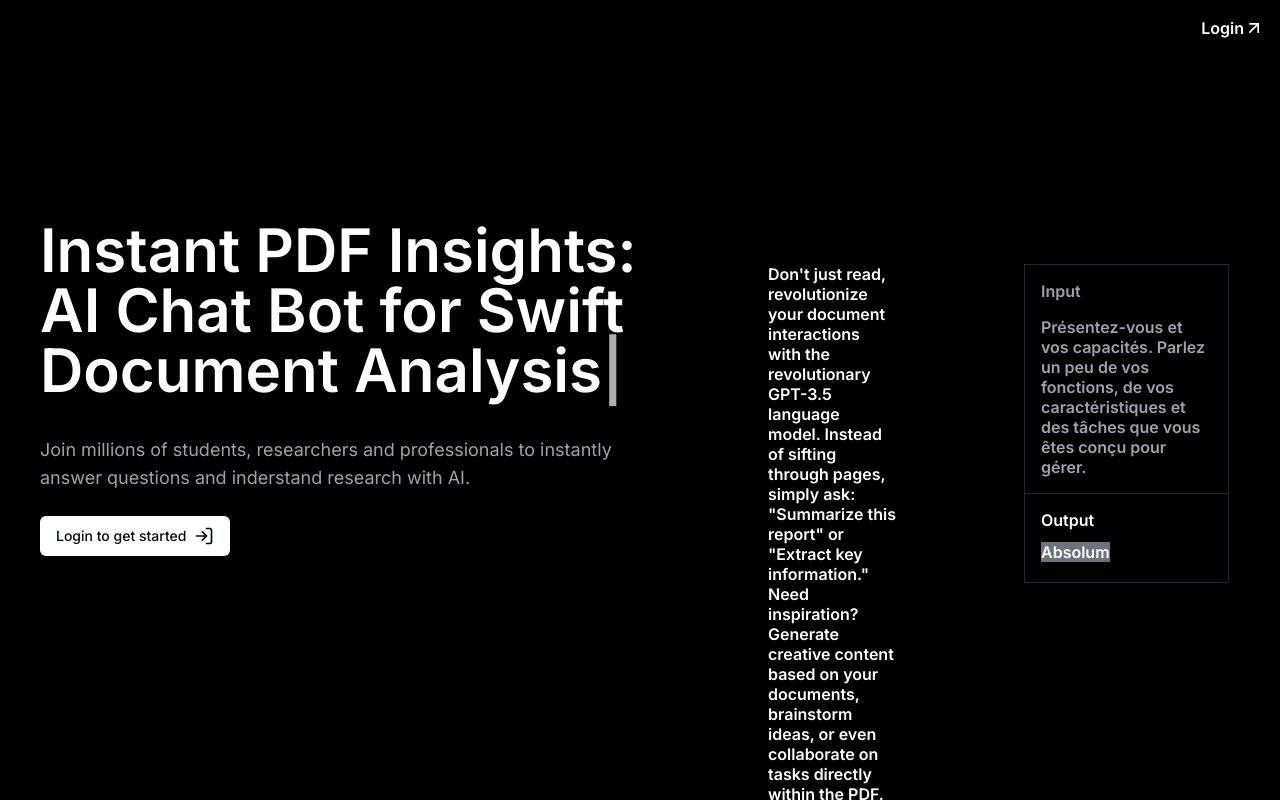
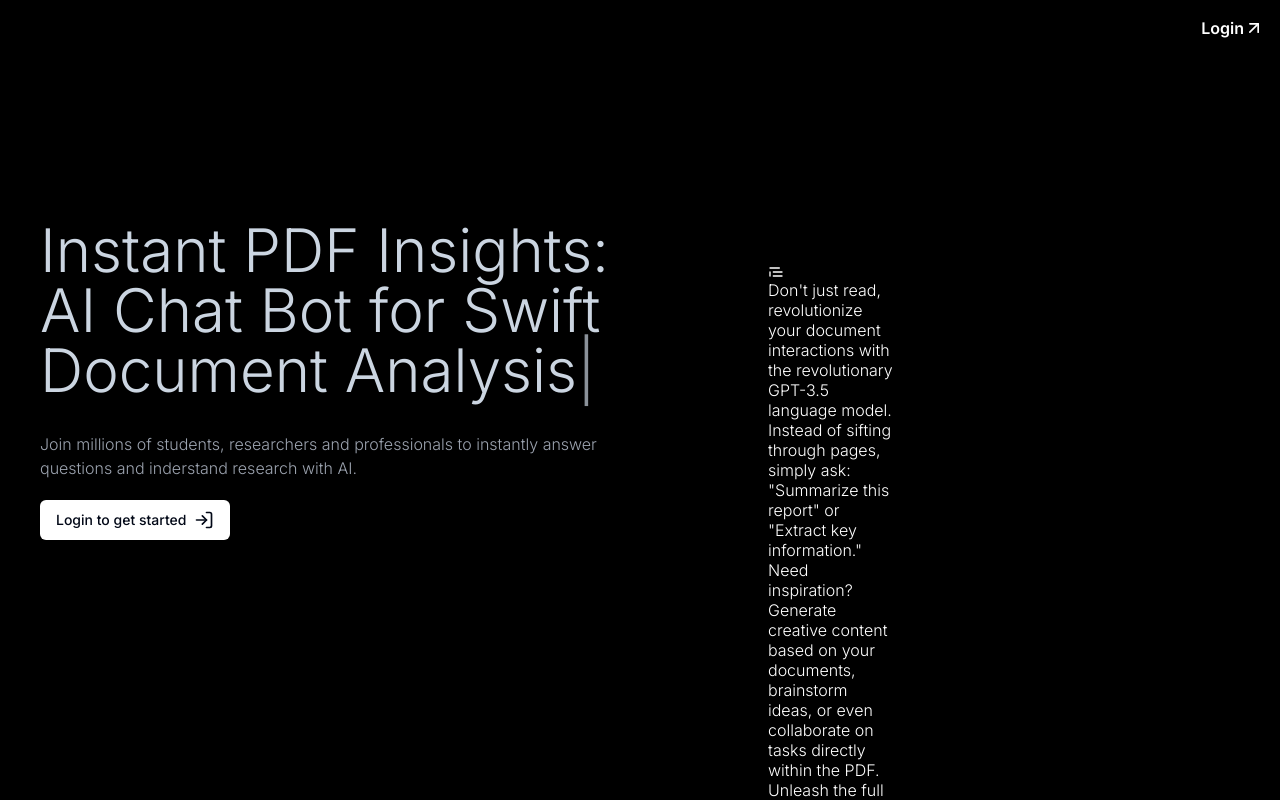
Before and after one commit to whirble/Paper-Pal, a Next.js app: page / in a window 1280 px wide. Built offline with nearby package versions, Linux system fonts and the light colour scheme; no server answers.

Commit message:
ui test2

```diff
--- a/app/(landing)/page.tsx
+++ b/app/(landing)/page.tsx
@@ -3,7 +3,7 @@ import Link from 'next/link';
 import { UserButton, auth } from '@clerk/nextjs'
 import { Button } from '@/components/ui/button'
 import Image from 'next/image'
-import { ArrowUpRight, LogIn, User, AudioLines } from 'lucide-react';
+import { ArrowUpRight, LogIn, User, AudioLines, TextQuote } from 'lucide-react';
 import FileUpload from '@/components/fileUpload';
 import { checkSubscription } from '@/lib/subscription';
 import { db } from '@/lib/db';
@@ -67,8 +67,8 @@ export default async function Home() {
           ' items-start pl-10 justify-start' : !isAuth
         })}>
 
-          <div className={`flex items-center ${!isAuth ? 'w-1/2 text-white': 'w-full justify-center'}`}>
-            <h1 className='text-6xl font-semibold py-5'>
+          <div className={`flex items-center ${!isAuth ? 'w-1/2 text-slate-300': 'w-full justify-center'}`}>
+            <h1 className='text-6xl font-light py-5'>
               {isAuth
               ? <>Get Instant PDF Insights</>
               : <>Instant PDF Insights: <TypeEffect cursor={true} delay={500} string={['AI Chat Bot for Swift Document Analysis']}/></>
@@ -84,7 +84,7 @@ export default async function Home() {
             }
           </div>
 
-          <p className='max-w-xl my-2 text-lg text-gray-400'>
+          <p className='max-w-xl my-1 font-light text-gray-400 text-base'>
             Join millions of students, researchers and professionals to instantly answer questions and inderstand research with AI.
           </p>
 
@@ -99,22 +99,21 @@ export default async function Home() {
           {isAuth
           ? ('')
           : (<>
-          <div className='absolute top-0 right-0 flex my-16 w-[40%]'>
+          <div className='absolute top-0 right-0 flex my-16 w-[40%] flex flex-col gap-3'>
 
-            <div className='w-[50%] text-white font-semibold leading-tight text-base'>
+            <div className='flex flex-col items-start justify-start w-[50%] text-white font-light leading-tight text-base'>
+              <TextQuote className='w-4 h-4 text-white'/>
               <p className='w-[50%]'>Don&apos;t just read, revolutionize your document interactions with the revolutionary GPT-3.5 language model. Instead of sifting through pages, simply ask: &quot;Summarize this report&quot; or &quot;Extract key information.&quot; Need inspiration? Generate creative content based on your documents, brainstorm ideas, or even collaborate on tasks directly within the PDF. Unleash the full potential of your PDFs with GPT-3.5 - your intelligent document assistant is here.</p>
             </div>
 
-            <div className='w-[40%] flex flex-col items-start justify-start font-semibold'>
+            <div className='w-[40%] flex flex-col items-start justify-start font-light'>
               <div className='flex flex-col p-4 gap-4 w-full h-fit border border-gray-800 border-b-0 text-base text-gray-400 leading-tight'>
               <p className=''>Input</p>
               <p className=''>Présentez-vous et vos capacités. Parlez un peu de vos fonctions, de vos caractéristiques et des tâches que vous êtes conçu pour gérer.</p>
               </div>
               <div className='flex flex-col p-4 gap-3 w-full h-fit border border-gray-800 text-base text-white leading-tight'>
               <p className=''>Output</p>
-              <p className=''>
-                <span className='bg-gray-500 mb-1 inline-block whitespace-nowrap'> <TypeEffect cursor={false} delay={5000} string={['Absolument ! Je suis votre assistant IA avancé, prêt à analyser,']} /></span>
-              </p>
+              <p className=''><TypeEffect cursor={false} delay={5000} string={['Absolument ! Je suis votre assistant IA avancé, prêt à analyser,']} /></p>
               </div>
             </div>
 
```
